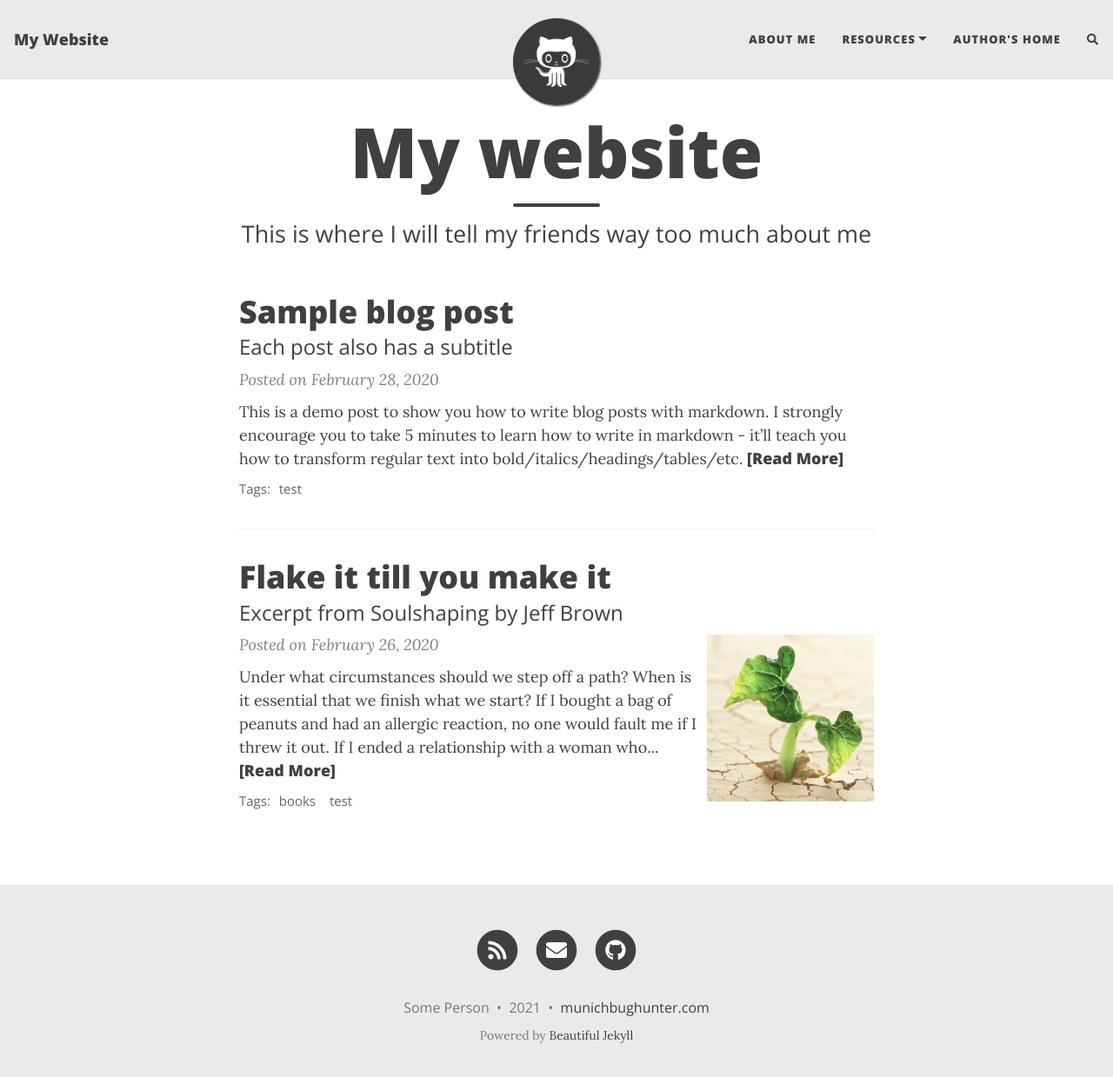
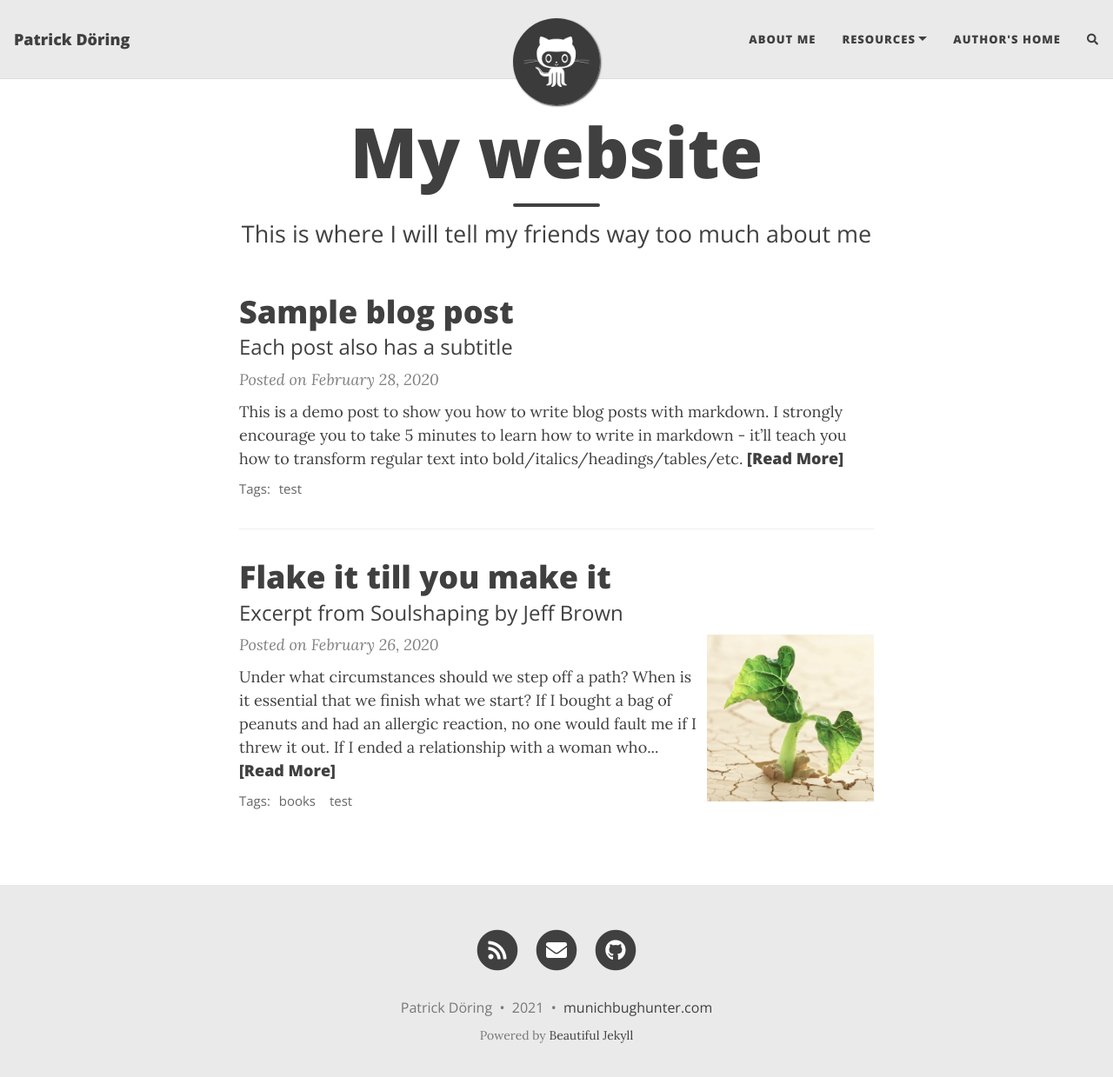
Before and after one commit to munichbughunter/munichbughunter.github.io, a Jekyll site: the page built from index.html, in a window 1280 px wide and 1252 px high. Shown: the top 1239 px of the window at 87% size. Built offline with Jekyll 4.4.1, drawn with Linux system fonts in a browser that asks for light colours; nearby versions of some CDN libraries; the list of posts is cut into pages by our own code; comment, search, counter and statistics services are not loaded.

Commit message:
Change title

```diff
--- a/_config.yml
+++ b/_config.yml
@@ -6,10 +6,10 @@
 # --- Required options --- #
 
 # Name of website
-title: My Website
+title: Patrick Döring
 
 # Your name to show in the footer
-author: Some Person
+author: Patrick Döring
 
 # --- List of links in the navigation bar --- #
 
```
